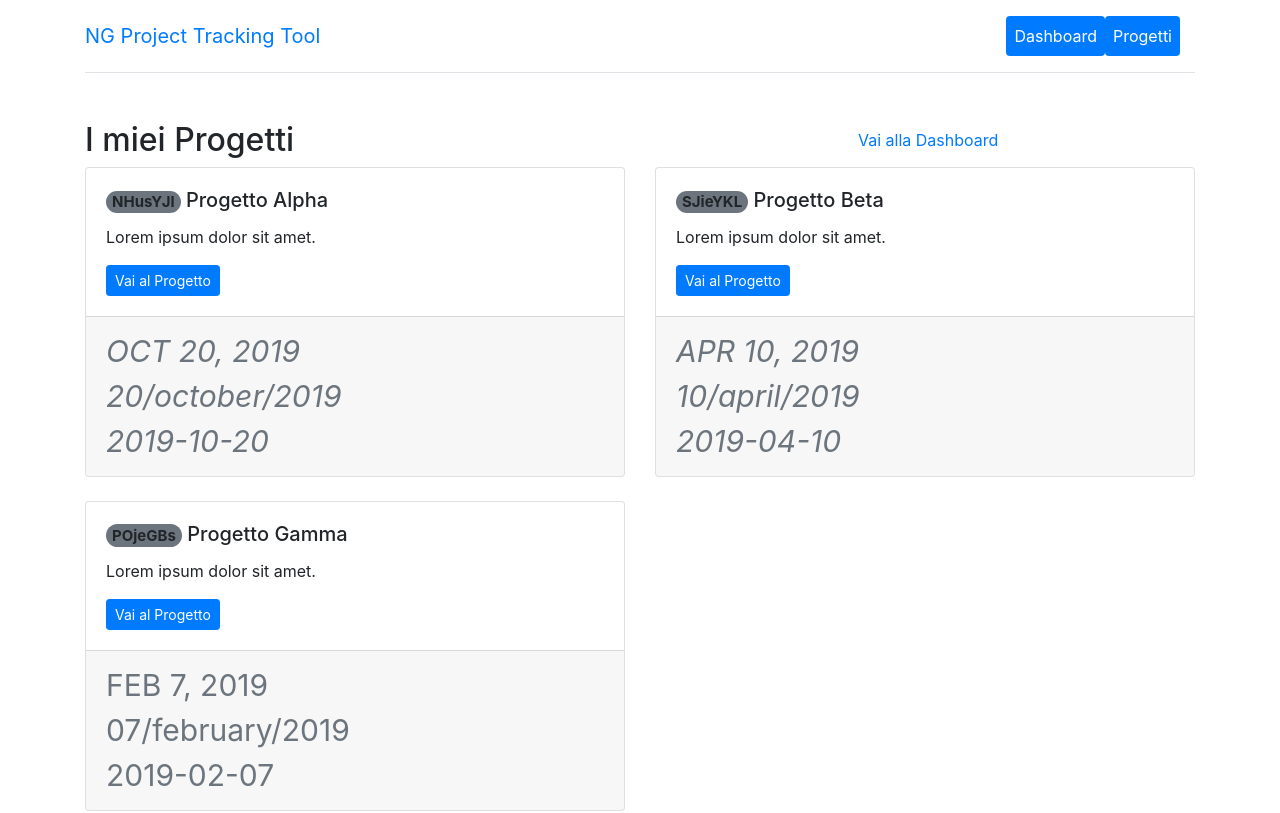
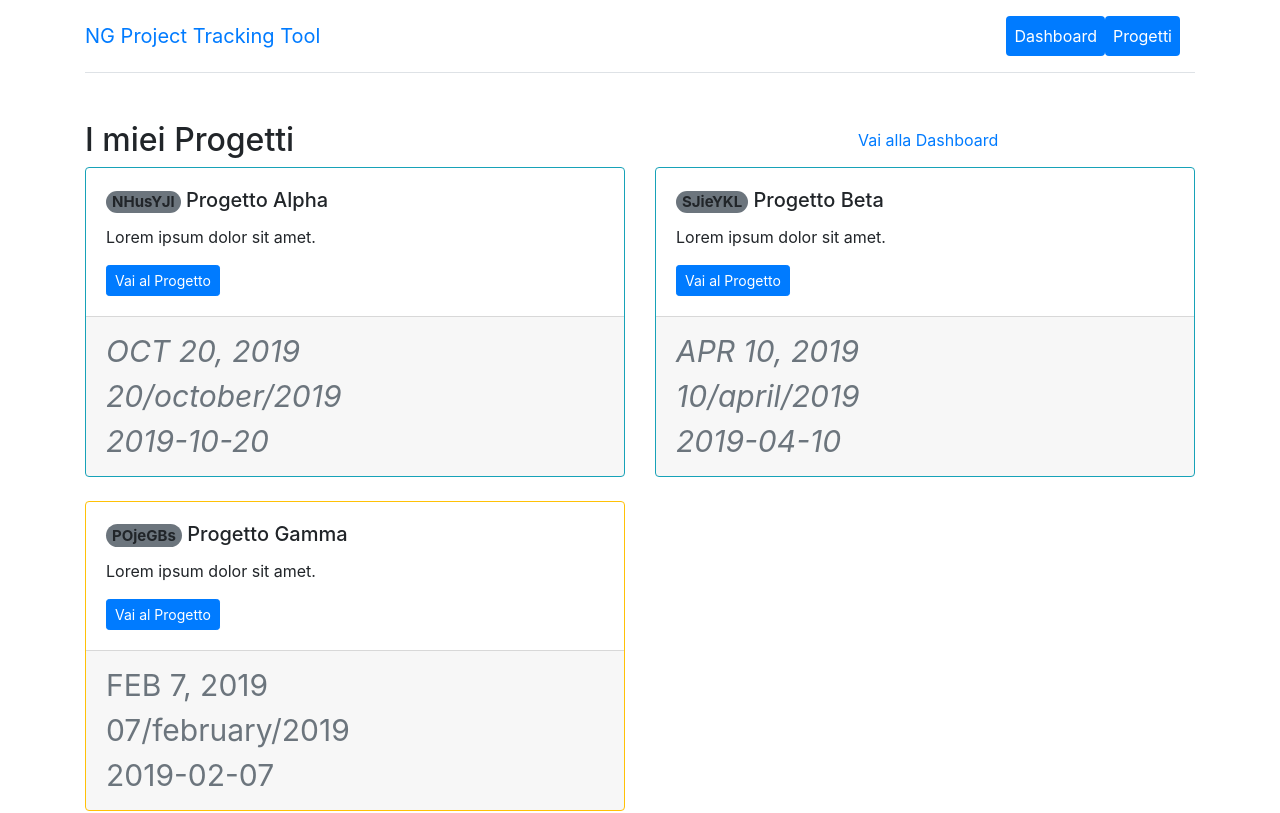
Before and after one commit to paolomax/progetto-prof-angular-corso, an Angular app: page /projects in a window 1280 px wide. Shown: the top 813 px of the page. Built offline with nearby package versions, Linux system fonts and the light colour scheme; data requests are answered from the project's data file.

Commit message:
use project-card in project-list

```diff
--- a/src/app/modules/dashboard/pages/home/home.component.html
+++ b/src/app/modules/dashboard/pages/home/home.component.html
@@ -2,8 +2,3 @@
     [title]="'Benvenuti su NGPrj'"
     [button]="{ label: 'Vai ai Progetti', link:'/projects'}"
   ></ngprj-section-header>
-
-  <ngprj-card>
-    <p data-body>Contenuto proiettato</p>
-    <p data-footer>Sta proprio prendendo forma!</p>
-  </ngprj-card>
--- a/src/app/modules/project/components/project-list/project-list.component.html
+++ b/src/app/modules/project/components/project-list/project-list.component.html
@@ -3,7 +3,13 @@
   *ngIf="projects.length > 0; else noProjects"
 >
   <div class="col" *ngFor="let project of projects">
-    <ngprj-card>
+    <ngprj-card [classes]="{
+
+      'border-info': project.done,
+
+      'border-warning': !project.done
+
+    }">
       <ng-container data-body>
         <h5 class="card-title">
           <span class="badge bg-secondary rounded-pill">{{
--- a/src/app/shared/components/card/card.component.html
+++ b/src/app/shared/components/card/card.component.html
@@ -1,4 +1,4 @@
-<div class="card">
+<div class="card" [ngClass]="classes">
   <div class="card-body">
     <ng-content select="[data-body]"></ng-content>
   </div>
--- a/src/app/shared/components/card/card.component.ts
+++ b/src/app/shared/components/card/card.component.ts
@@ -1,4 +1,4 @@
-import { Component, OnInit } from '@angular/core';
+import { Component, Input, OnInit } from '@angular/core';
 
 @Component({
   selector: 'ngprj-card',
@@ -6,6 +6,7 @@ import { Component, OnInit } from '@angular/core';
   styleUrls: ['./card.component.css']
 })
 export class CardComponent implements OnInit {
+  @Input() classes!: string | object | string[];
 
   constructor() { }
 
```
